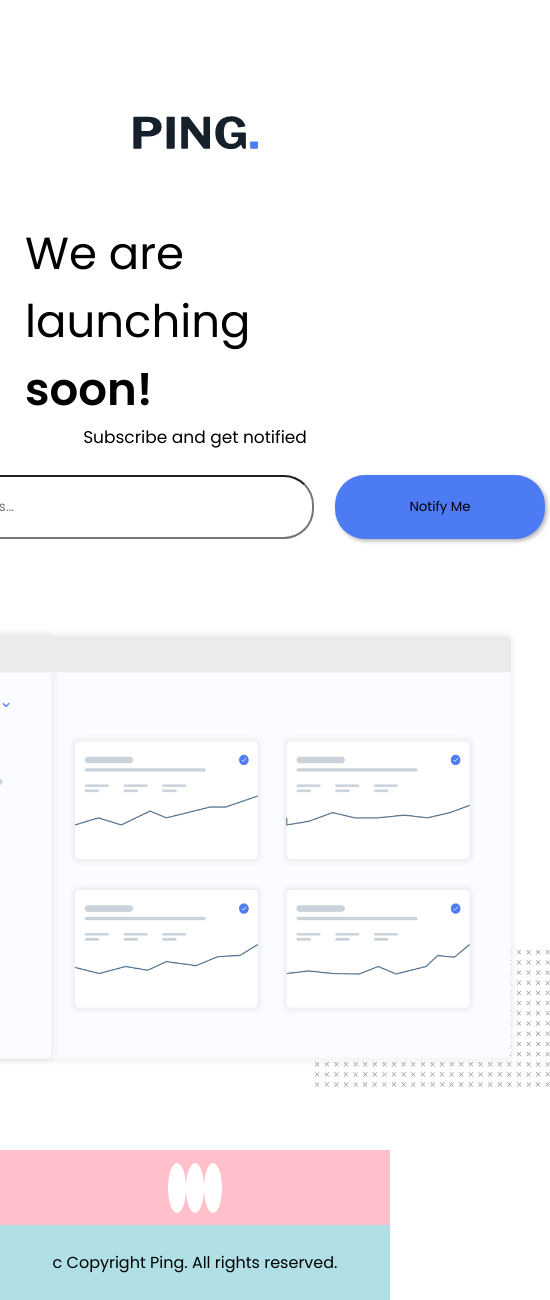
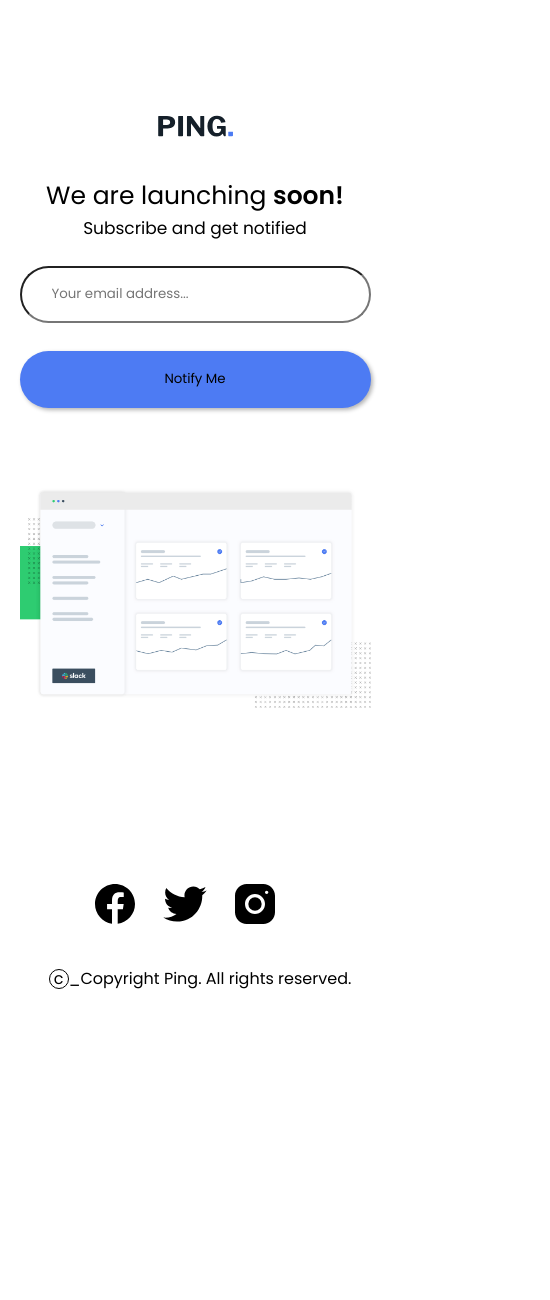
Before and after one commit to femmytedrey/Ping-Coming-Soon, a plain HTML site: page index.html in a window 390 px wide. Shown: the whole page, 550 px wide, since content can reach past the window. After the commit the page ends 1016 px from the top, so only its background shows below. Drawn offline with Linux system fonts and the light colour scheme.

Commit message:
mobile view

```diff
--- a/index.html
+++ b/index.html
@@ -41,18 +41,18 @@
     <footer>
         <div class="icons">
             <div class="eachIcon">
-
+                <img src="images/icons8-facebook.svg" alt="" class="icon">
             </div>
             <div class="eachIcon">
-
+                <img src="images/icons8-twitter.svg" alt="" class="icon">
             </div>
             <div class="eachIcon">
-
+                <img src="images/icons8-instagram.svg" alt="" class="icon">
             </div>
         </div>
         <div class="copyright">
 
-            <p class="end"><span class="circled_c">c</span> Copyright Ping. All rights reserved.</p>
+            <p class="end"><p class="circled_c">c</p>_Copyright Ping. All rights reserved.</p>
         </div>
     </footer>
 
--- a/style.css
+++ b/style.css
@@ -22,7 +22,7 @@
     flex-direction: column;
     align-items: center;
     height: auto;
-    padding: 25px
+    padding: 25px;
 }
 .logo{
     height: 35px;
@@ -70,7 +70,7 @@ input{
     padding-left: 30px;
 }
 .error-message{
-    height: 30%;
+    /* height: 30%; */
     padding-left: 30px;
     padding-top: 4px;
     /* font-family: 'Raleway'; */
@@ -109,12 +109,10 @@ footer{
 .icons{
     height: 50%;
     width: 100%;
-    background: pink;
     display: flex;
-    justify-content: space-around;
+    justify-content: center;
     align-items: center;
-    padding-left: 43%;
-    padding-right: 43%;
+
 
 }
 
@@ -122,19 +120,134 @@ footer{
     height: 50px;
     width: 50px;
     border-radius: 50%;
-    background: white;
+    /* border: 1px solid rgba(106, 106, 106, 0.632); */
     display: flex;
     justify-content: center;
     align-items: center;
+    margin-right: 20px;
 
+}
+.icon{
+    height: 100%;
+    width: 100%;
 }
 .copyright{
     height: 50%;
     width: 100%;
-    background-color: powderblue;
     display: flex;
     justify-content: center;
     align-items: center;
     /* font-size: 24px; */
 
 }
+
+.circled_c{
+    height: 20px;
+    width: 20px;
+    border-radius: 50%;
+    border: 1px solid black;
+    display: flex;
+    justify-content: center;
+    align-items: center;
+    margin-left: 10px;
+}
+
+@media only screen and (max-width: 660px) {
+
+    .logo{
+        height: 35px;
+        width: 125px;
+        margin-bottom: 70px;
+    }
+    .launch{
+        font-size: 45px;
+
+    }
+    .subscription{
+        font-size: 17px;
+        /* background-color: yellow; */
+
+    }
+
+    form{
+        display: flex;
+        flex-direction: column;
+        width: 100%;
+        height: 170px;
+        justify-content: space-around;
+        align-items: center;
+
+    }
+    .left{
+        height: 100%;
+        width: 90%
+
+    }
+    .right{
+        height: 100%;
+        width: 90%
+
+    }
+    .error-message{
+        height: 30%;
+        padding-left: 30px;
+        padding-top: 4px;
+        /* font-family: 'Raleway'; */
+        color: rgb(201, 0, 0);
+        display: flex;
+        align-items: flex-end;
+        /* background: yellow; */
+    }
+
+    .uiDemo{
+        height: 220px;
+        width: 100%;
+    }
+    .middle{
+        height: 330px;
+        width: 100%;
+        display: flex;
+        justify-content: center;
+        align-items: center;
+        margin-bottom: 100px;
+
+
+
+    }
+    .submitEmail{
+        width: 100%;
+        justify-content: center;
+        display: flex;
+        align-items: center;
+
+    }
+
+    .image{
+        width: 90%;
+    }
+
+    .icons{
+        height: 50%;
+        width: 100%;
+        display: flex;
+        align-items: center;
+
+    }
+
+    .end{
+        font-size: 12px;
+    }
+
+    .launch{
+        font-size: 25px;
+    }
+
+    .logo{
+        height: 22px;
+        width: 75px;
+        margin-bottom: 40px;
+    }
+
+
+
+}
```
Also changed, not shown: images/icons8-facebook.svg (added), images/icons8-instagram.svg (added), images/icons8-twitter.svg (added).
